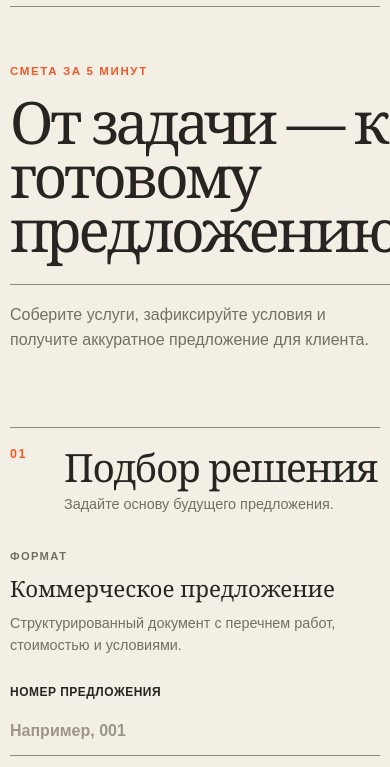
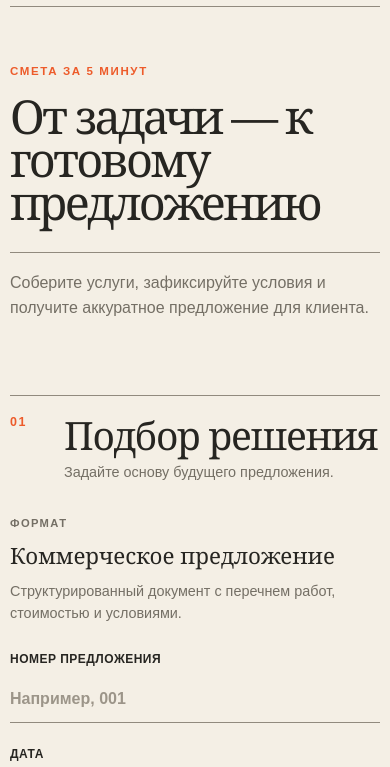
Before and after one commit to alkaliyev/smeta, a plain HTML site: page index.html in a window 390 px wide. Shown: the part 57-824 px from the top of the page. Drawn offline with Linux system fonts and the light colour scheme.

Commit message:
уменьшение заголовка

```diff
--- a/styles.css
+++ b/styles.css
@@ -127,7 +127,7 @@ h1 {
   max-width: 920px;
   margin: 0;
   font-family: Georgia, "Times New Roman", serif;
-  font-size: clamp(3.4rem, 7vw, 7.6rem);
+  font-size: clamp(2.8rem, 5.4vw, 5.8rem);
   font-weight: 400;
   letter-spacing: -0.055em;
   line-height: 0.91;
@@ -664,7 +664,7 @@ td select:focus {
   }
 
   h1 {
-    font-size: clamp(3rem, 15vw, 5.3rem);
+    font-size: clamp(2.6rem, 12vw, 4.2rem);
     line-height: 0.92;
   }
 
```
